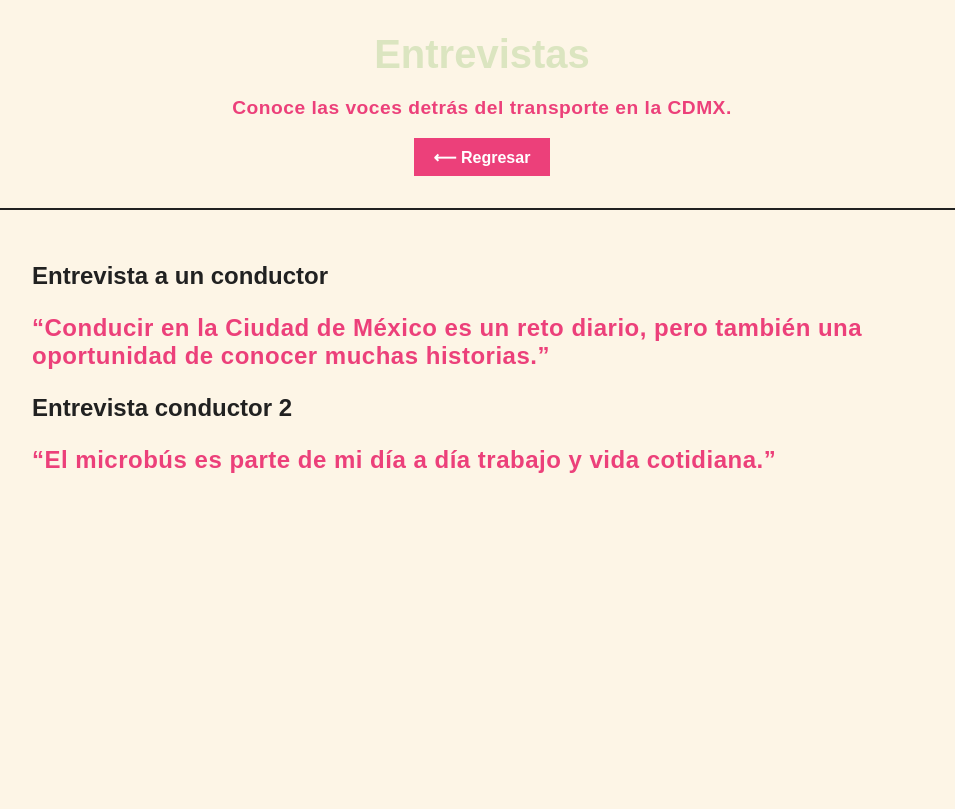
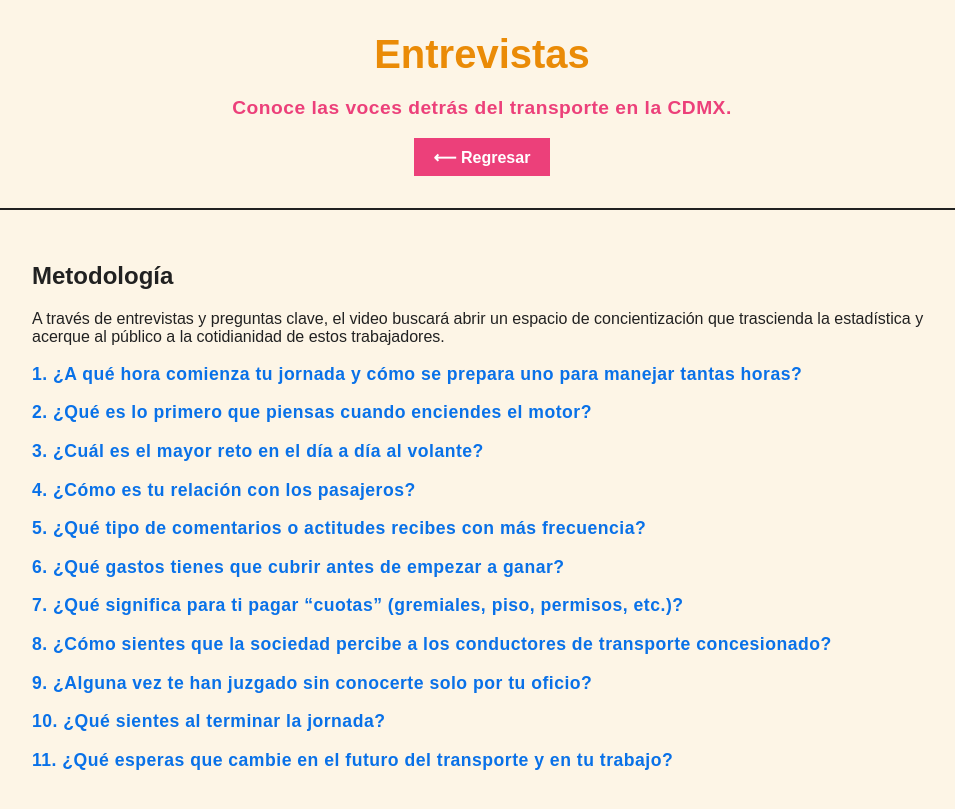
Before and after one commit to jannetmann/que.hay.detras.del.pasaje, a Jekyll site: the page entrevistas.html, which Jekyll copies as it is, in a window 1280 px wide. Shown: the top 809 px of the page, without its empty margins (158-1113 px from the left). Built offline with Jekyll 4.4.1, drawn with Linux system fonts in a browser that asks for light colours.

Commit message:
cambios para cada pagina

```diff
--- a/css/style.css
+++ b/css/style.css
@@ -18,7 +18,7 @@ body {
 
 h1 {
   font-family: var(--font-heading);
-  color: #dbe5c0;
+  color: #ea8b07;
   font-size: 5em;
   margin: 0em 0;
 }
@@ -31,6 +31,7 @@ p {
   text-shadow: 2px 2px 6px rgba(0,0,0,0.7);
 
 }
+
 .hero h1,
 .hero p {
   -webkit-text-stroke: 1.5px #1a1919; /* grosor + color del borde */
@@ -39,6 +40,48 @@ p {
 .hero p {
   margin-top: 0;
   margin-bottom: 123px ;
+}
+
+/* Estilo especial para preguntas de entrevistas */
+.pregunta {
+  font-weight: bold;         /* Texto en negritas */
+  font-size: 1.1em;          /* Un poco más grande */
+  color: #0971e8 ;   /* Negro
+  margin-top: 1.5em;         /* Espacio antes */
+  margin-bottom: 0.5em;      /* Espacio después */
+}
+
+/* Estilo para las respuestas (opcional) */
+.respuesta {
+  font-size: 1em;
+  color: var(--asfalto);     /* Gris oscuro */
+  line-height: 1.6;
+  margin-bottom: 1em;
+}
+
+/* Estilo especial para sección Acerca de */
+.acerca {
+  background: #fdf5e6;        /* Fondo crema suave (puedes cambiarlo) */
+  margin-top: 0;
+  padding: 3em 2em;           /* Espaciado interno */
+  text-align: center;         /* Texto centrado */
+  border-bottom: 2px solid var(--rosa-cdmx);
+}
+
+.acerca h2 {
+  font-family: var(--font-heading);
+  font-size: 1em;
+  font-weight: 200;
+  margin-bottom: 1em;
+  color: var(--rosa-cdmx);    /* Título en rosa CDMX */
+}
+
+.acerca p {
+  font-size: 1.1em;
+  line-height: 1.7;
+  max-width: 800px;
+  margin: 0 auto 1.5em;
+  color: #807979;
 }
 
 /* Hero con imagen de fondo */
--- a/entrevistas.html
+++ b/entrevistas.html
@@ -15,13 +15,26 @@
 
   <main class="contenido">
     <article>
-      <h2>Entrevista a un conductor</h2>
-      <p>“Conducir en la Ciudad de México es un reto diario, pero también una oportunidad de conocer muchas historias.”</p>
+      <h2>Metodología</h2>
+A través de entrevistas y preguntas clave, el video buscará abrir un espacio de concientización
+que trascienda la estadística y acerque al público a la cotidianidad de estos trabajadores.
+  <p class="pregunta">1. ¿A qué hora comienza tu jornada y cómo se prepara uno para manejar tantas horas?</p>
+  <p class="pregunta">2. ¿Qué es lo primero que piensas cuando enciendes el motor?</p>
+  <p class="pregunta">3. ¿Cuál es el mayor reto en el día a día al volante?</p>
+  <p class="pregunta">4. ¿Cómo es tu relación con los pasajeros?</p>
+  <p class="pregunta">5. ¿Qué tipo de comentarios o actitudes recibes con más frecuencia?</p>
+  <p class="pregunta">6. ¿Qué gastos tienes que cubrir antes de empezar a ganar?</p>
+  <p class="pregunta">7. ¿Qué significa para ti pagar “cuotas” (gremiales, piso, permisos, etc.)?</p>
+  <p class="pregunta">8. ¿Cómo sientes que la sociedad percibe a los conductores de transporte concesionado?</p>
+  <p class="pregunta">9. ¿Alguna vez te han juzgado sin conocerte solo por tu oficio?</p>
+  <p class="pregunta">10. ¿Qué sientes al terminar la jornada?</p>
+  <p class="pregunta">11. ¿Qué esperas que cambie en el futuro del transporte y en tu trabajo?</p>
+
     </article>
 
     <article>
-      <h2>Entrevista conductor 2</h2>
-      <p>“El microbús es parte de mi día a día trabajo y vida cotidiana.”</p>
+      <h2></h2>
+      <p></p>
     </article>
   </main>
 </body>
--- a/index.html
+++ b/index.html
@@ -11,7 +11,7 @@
 
   <!-- Hero -->
   <header class="hero">
-    <h1>¿Qué hay detrás del <span style="color:#038d2f;">pasaje</span>?</h1>
+    <h1> <span style="color: beige;"> ¿Qué hay detrás del </span> <span style="color:#038d2f;">pasaje? </span></h1>
     <p>Un día como conductor de microbús en la Ciudad de México.</p>
     <button class="explore-btn" onclick="document.getElementById('explorar').scrollIntoView({behavior: 'smooth'});">
       Explorar <span class="microbus">🚍</span>
@@ -26,7 +26,7 @@
     <nav class="nav-buttons">
       <a title="Conoce mas acerca de los conductores." href="entrevistas.html">Entrevistas</a>
       <a title="Fotos tomadas por conductores." href="fotoalbum.html">Foto Álbum</a>
-      <a href="#">Acerca de</a>
+      <a title="Acerca de ¿Que hay detrás del pasaje?" href="acercade.html">Acerca de</a>
     </nav>
   </section>
 
```
Also changed, not shown: acercade.html (added, +58 -0 lines).
